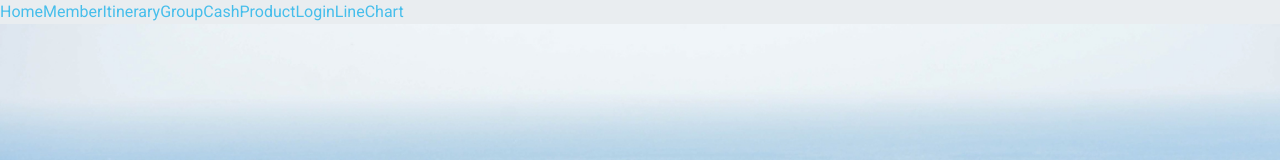
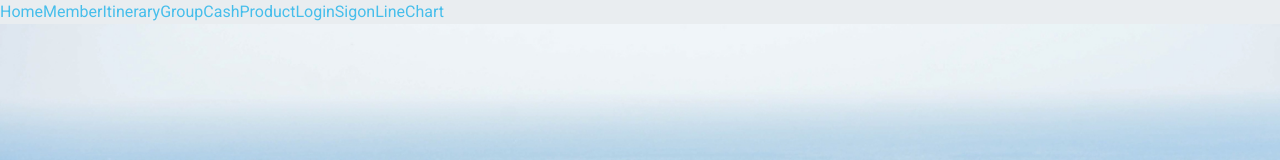
Before and after one commit to wenchiyeh/TripPlanner-Public, a React (Create React App) app: page /login in a window 1280 px wide. Shown: the top 160 px of the page. Built offline with nearby package versions, Linux system fonts and the light colour scheme.

Commit message:
註冊頁 ok

```diff
--- a/src/App.js
+++ b/src/App.js
@@ -12,6 +12,7 @@ import Member from './pages/Member'
 import ProductList from './pages/ProductList'
 import Login from './pages/Login'
 import LineChart from './pages/LineChart '
+import Sigon from './pages/sign'
 
 function App() {
   return (
@@ -24,6 +25,7 @@ function App() {
         <Link to="/cash">Cash</Link>
         <Link to="/product">Product</Link>
         <Link to="/login">Login</Link>
+        <Link to="/sigon">Sigon</Link>
         <Link to="/LineChart">LineChart</Link>
 
         <Route exact path="/">
@@ -42,6 +44,9 @@ function App() {
           <Route path="/login">
             <Login />
           </Route>
+          <Route path="/sigon">
+            <Sigon />
+          </Route>
           <Route path="/LineChart">
             <LineChart />
           </Route>
--- a/src/pages/Login.js
+++ b/src/pages/Login.js
@@ -50,6 +50,7 @@ function Login(props) {
                     </InputGroup.Text>
                   </InputGroup.Prepend>
                   <Form.Control
+                    className="login-input-br"
                     type="text"
                     placeholder="Username"
                     aria-describedby="inputGroupPrepend"
--- a/src/style/login.scss
+++ b/src/style/login.scss
@@ -37,7 +37,6 @@
         height: 50px;
     }
 }
-
 .login-btn{
     background: #46BEEB;
     width: 364.98px;
```
